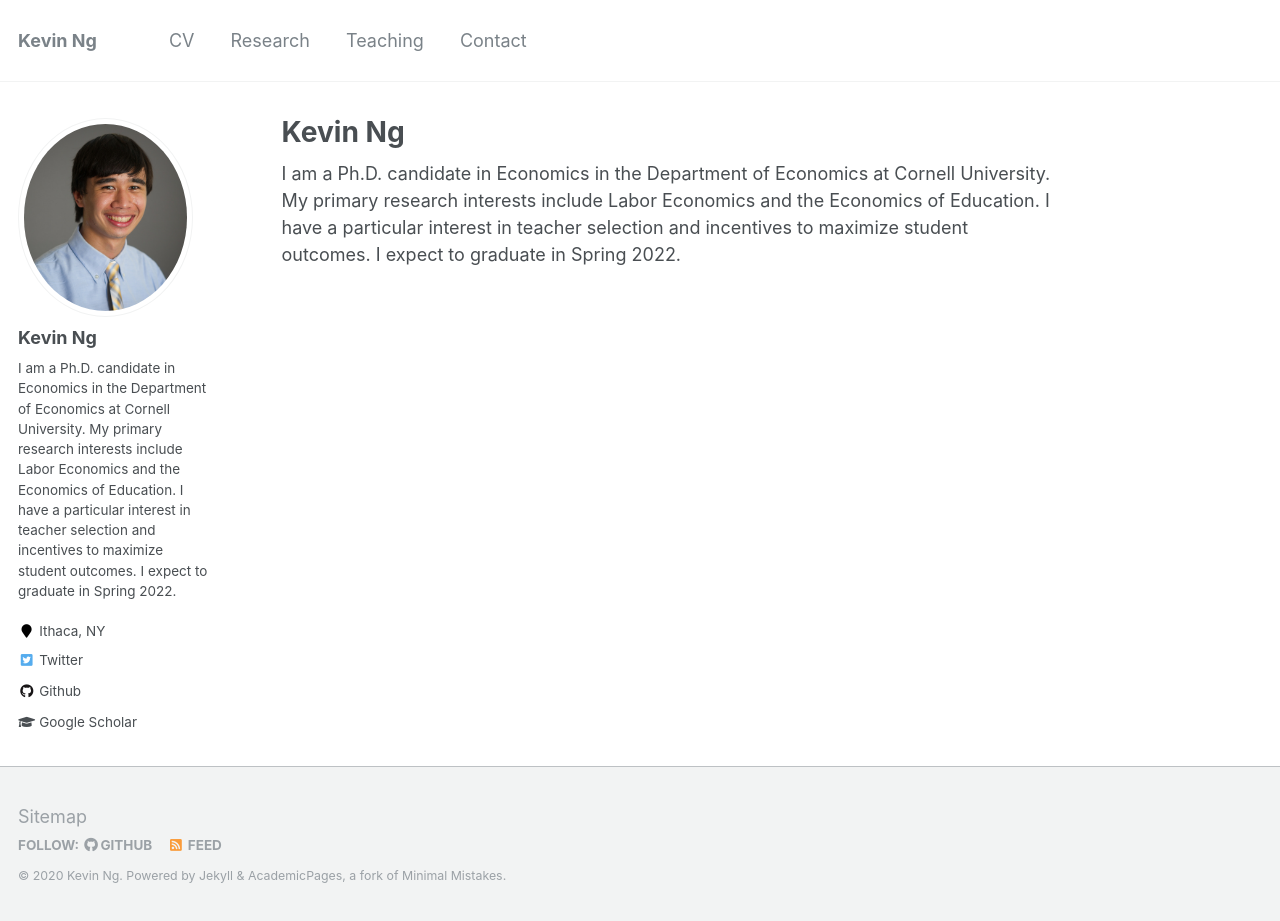
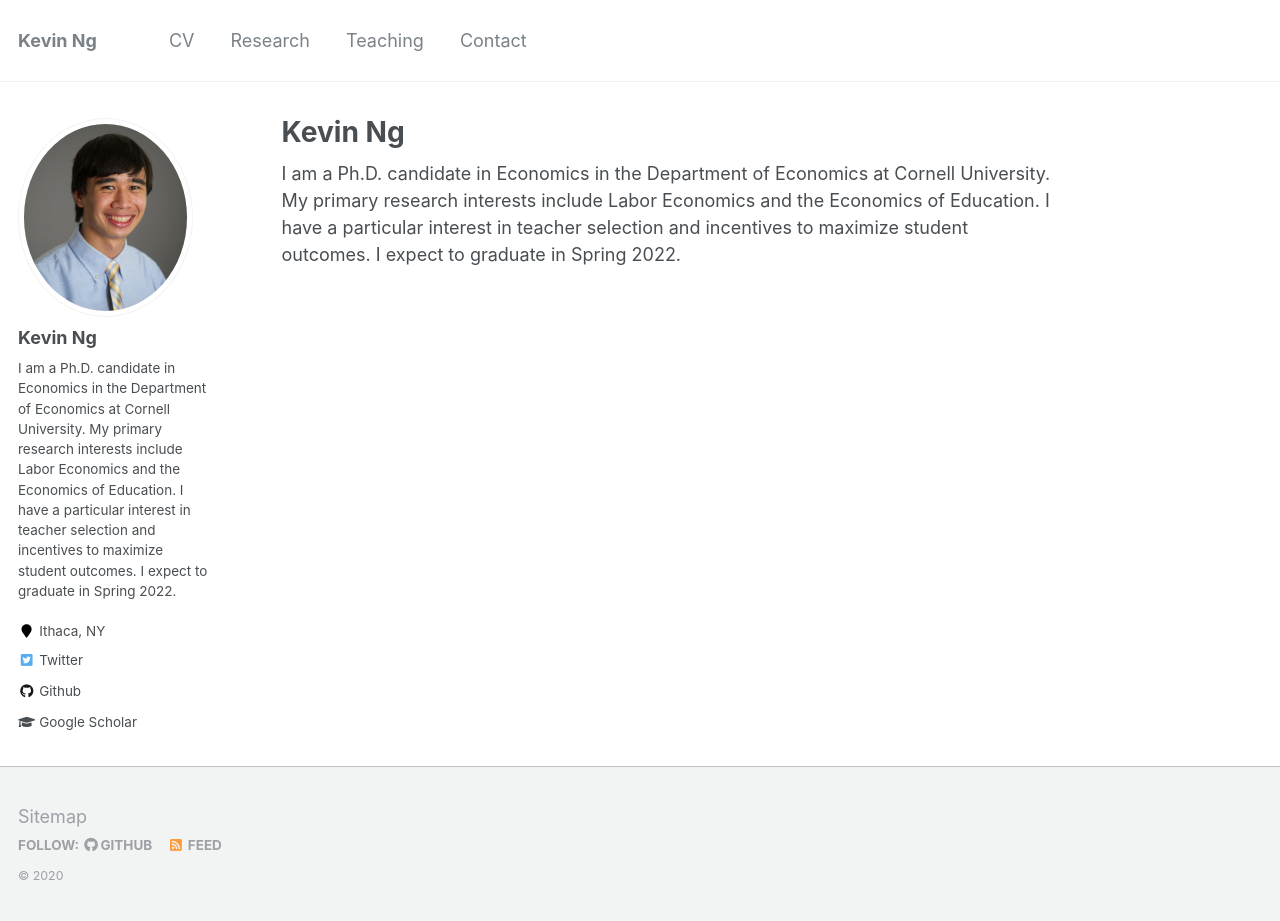
Before and after one commit to KevinCNg/kevincng.github.io, a Jekyll site: the page built from _pages/about.md, in a window 1280 px wide and 921 px high. Built offline with Jekyll 4.4.1, drawn with Linux system fonts in a browser that asks for light colours.

Commit message:
footercorretion

```diff
--- a/_includes/footer.html
+++ b/_includes/footer.html
@@ -21,4 +21,4 @@
   </ul>
 </div>
 
-<div class="page__footer-copyright">&copy; {{ site.time | date: '%Y' }} {{ site.name | default: site.title }}. {{ site.data.ui-text[site.locale].powered_by | default: "Powered by" }} <a href="http://jekyllrb.com" rel="nofollow">Jekyll</a> &amp; <a href="https://github.com/academicpages/academicpages.github.io">AcademicPages</a>, a fork of <a href="https://mademistakes.com/work/minimal-mistakes-jekyll-theme/" rel="nofollow">Minimal Mistakes</a>.</div>
+<div class="page__footer-copyright">&copy; {{ site.time | date: '%Y' }} </div>
```
